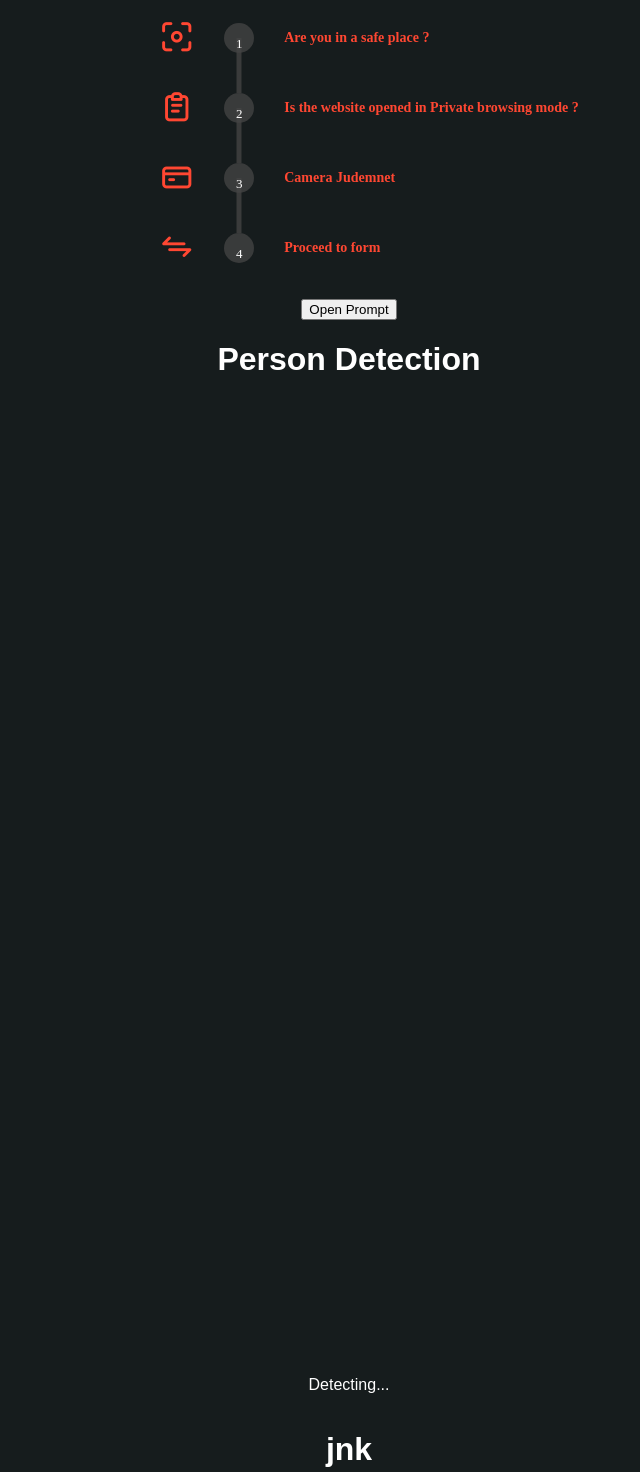
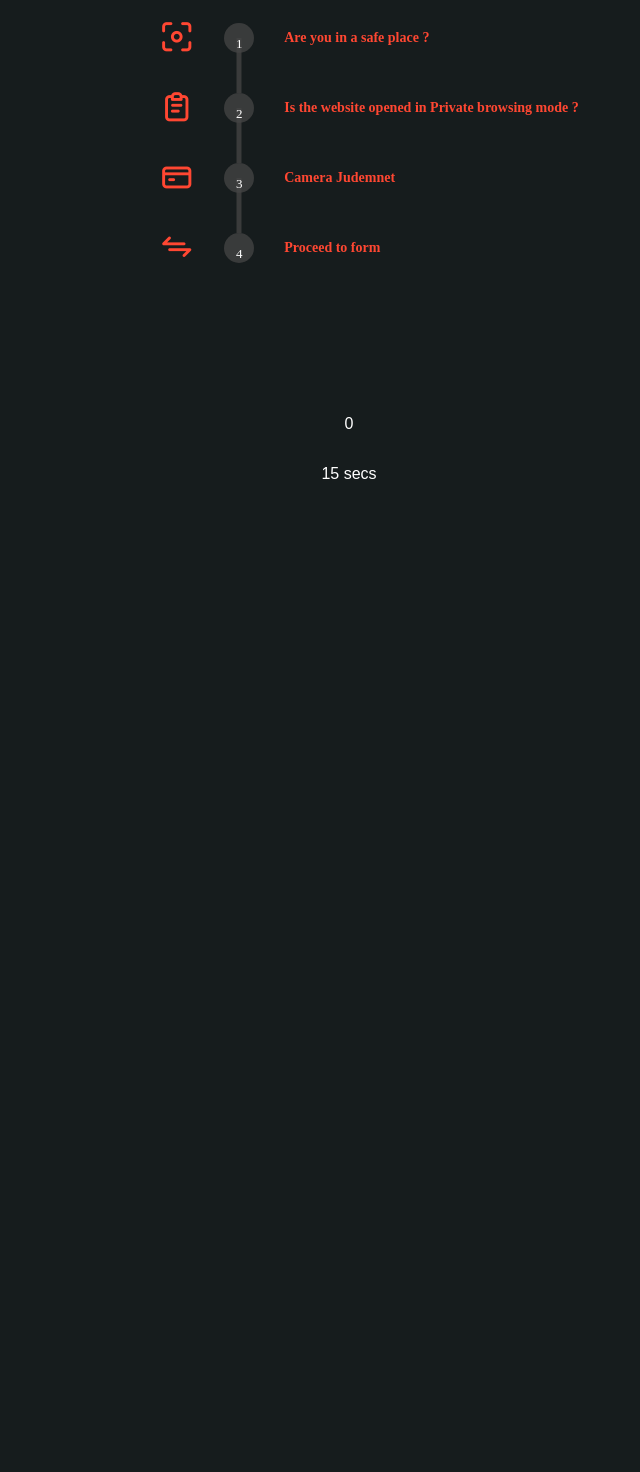
Before and after one commit to Ddhruv-IOT/form, a plain HTML site: page index.html in a window 1280 px wide. Shown: the part 372-1844 px from the top of the page, without its empty margins (291-931 px from the left). After the commit the page ends 879 px from the top, so only its background shows below. Drawn offline with nearby package versions, Linux system fonts and the light colour scheme; some packages are replaced by stand-ins of ours; a script that the page names is missing; a web font is replaced by a local one.

Commit message:
adding face recog:

```diff
--- a/index.html
+++ b/index.html
@@ -92,8 +92,13 @@
 
         </div>
 
+        <video id="webcam" autoplay playsinline height="100px" width="100px"></video>
+        <!-- <button onclick="startDetection()">Start Detection</button> -->
+        <p class="fnn" id="fnn">0</p>
+        <p class="fnn" id="fnn1">15 secs</p>
+
         <div>
-
+<!--
     <button id="showPrompt">Open Prompt</button>
     <div id="options">
         <p>I know the action</p>
@@ -102,12 +107,12 @@
         <button id="showAlert">Show SweetAlert</button>
 
     </div>
-    <div id="result"></div>
+    <div id="result"></div> -->
 </div>
-<h1>Person Detection</h1>
+<!-- <h1>Person Detection</h1>
     <video id="video" width="640" height="480" autoplay></video>
     <canvas id="canvas" width="640" height="480"></canvas>
-    <p id="result">Detecting...</p>
+    <p id="result">Detecting...</p> -->
 
 <script src="https://cdn.jsdelivr.net/npm/sweetalert2@11"></script>
 <script src="https://unpkg.com/typed.js@2.0.16/dist/typed.umd.js"></script>
@@ -158,6 +163,6 @@
         </script>
 
 
-    <h1>jnk</h1>
+    <!-- s -->
 </body>
 </html>
```
